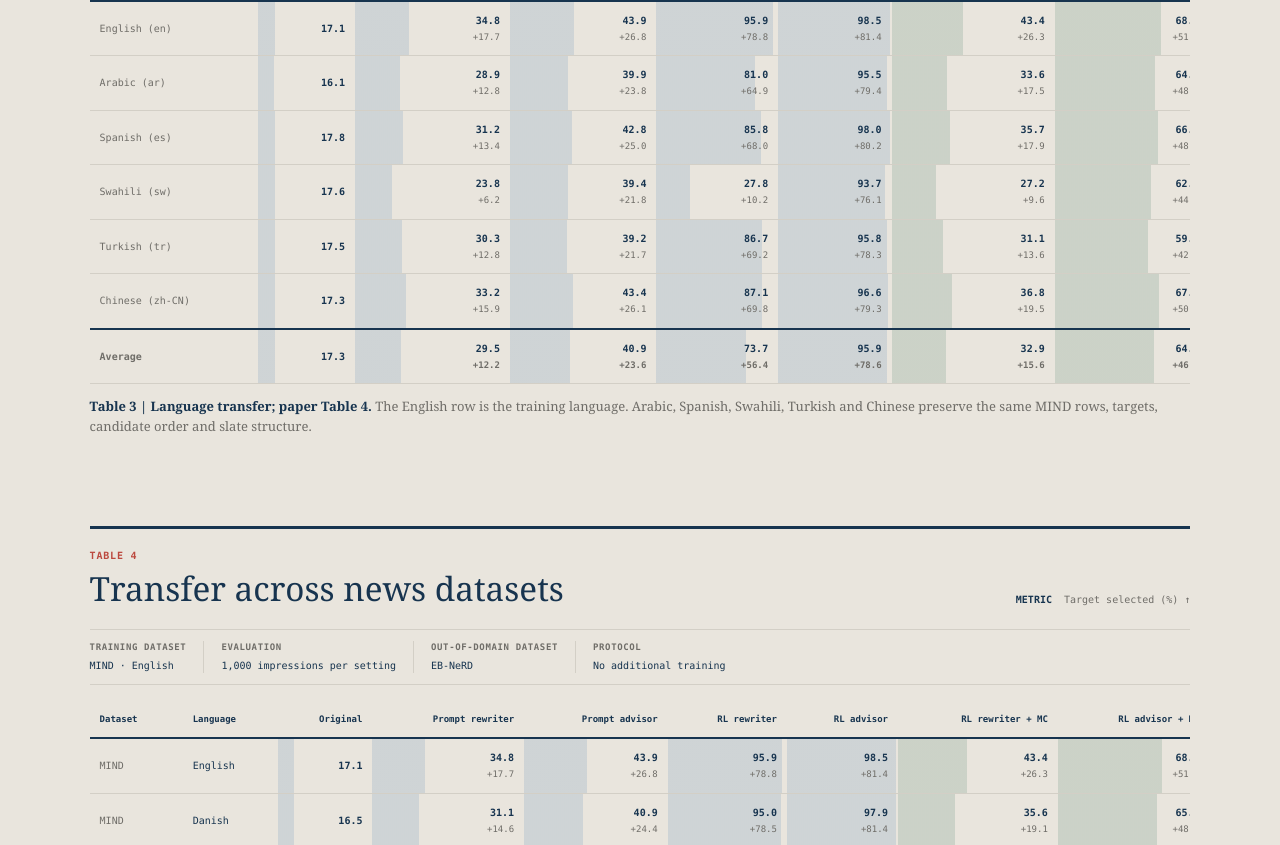
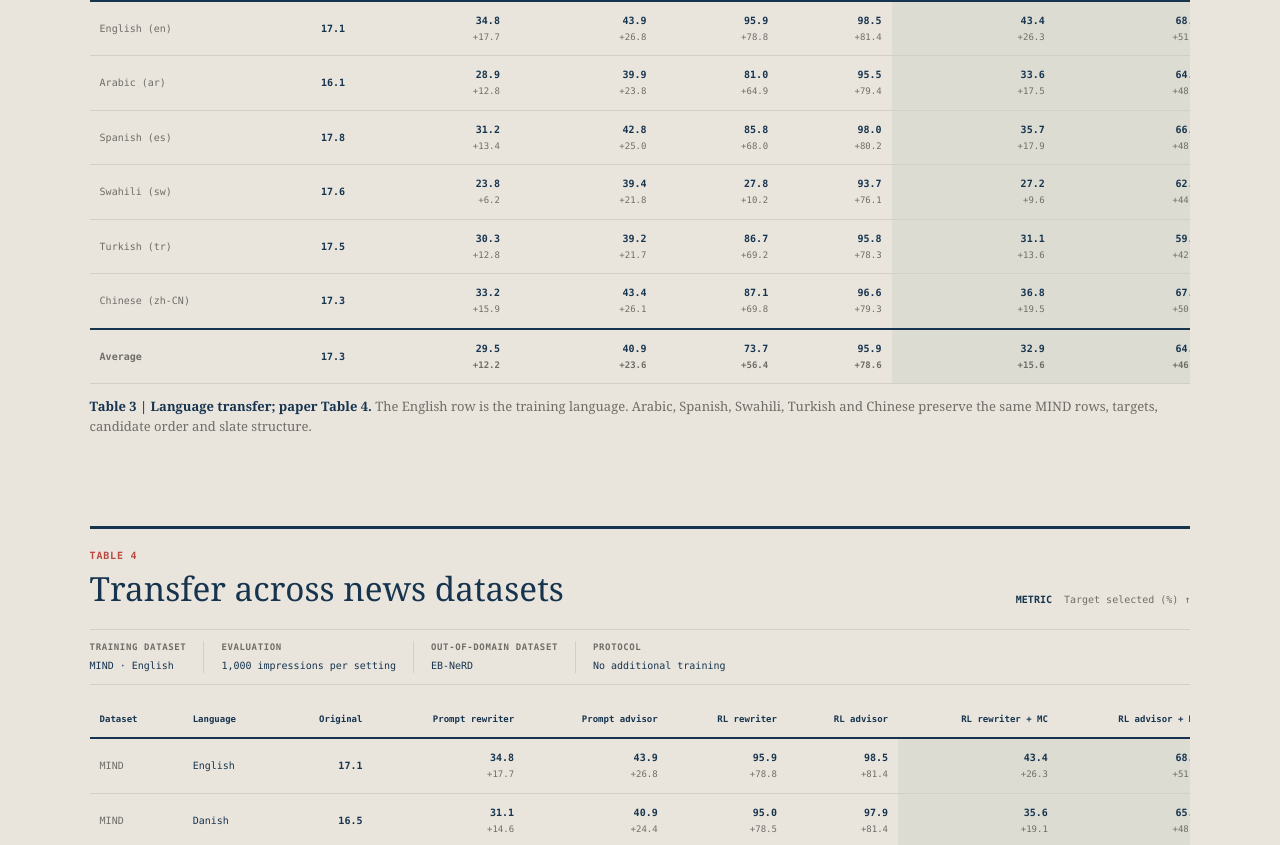
Before and after one commit to Agentbait/agentbait.github.io, a Next.js app: page / in a window 1280 px wide. Shown: the part 6375-7220 px from the top of the page. Built offline with nearby package versions, Linux system fonts and the light colour scheme.

Commit message:
Keep transfer tables numeric

```diff
--- a/app/globals.css
+++ b/app/globals.css
@@ -609,7 +609,8 @@ table { width: 100%; border-collapse: collapse; font-family: var(--mono); font-v
 .results-table tbody td:nth-child(2) { min-width: 130px; text-align: left; }
 .results-table tbody td:nth-child(n+3), .matrix-table td { background: linear-gradient(90deg, rgba(37,99,166,.13) var(--score), transparent var(--score)); }
 .score-bar-cell { --bar-fill: rgba(37,99,166,.13); background: linear-gradient(90deg, var(--bar-fill) var(--score), transparent var(--score)); }
-.score-bar-support, .support-table .constrained-row .score-bar-cell, .transfer-table .score-bar-cell:nth-last-child(-n+2), .academic-table .constrained-row .score-bar-cell { --bar-fill: rgba(54,113,90,.16); }
+.score-bar-support, .support-table .constrained-row .score-bar-cell, .academic-table .constrained-row .score-bar-cell { --bar-fill: rgba(54,113,90,.16); }
+.transfer-table td:nth-last-child(-n+2) { background: rgba(54,113,90,.07); }
 .results-table td span, .matrix-table td span { font-weight: 600; }
 .results-table td small, .matrix-table td small { display: block; margin-top: 3px; color: var(--muted); font-size: 9px; }
 .results-table .constrained-row { border-top: 1px dashed var(--green); }
--- a/app/page.tsx
+++ b/app/page.tsx
@@ -597,14 +597,14 @@ export default function Home() {
           <figure className="evidence-figure robustness-figure" aria-labelledby="language-caption">
             <div className="figure-heading"><div><p className="figure-number">Table 3</p><h3>Cross-lingual transfer on fixed MIND slates</h3></div><p className="metric-definition"><b>Metric</b> Target selected (%) ↑</p></div>
             <MetaLine items={[{label:"Training",value:"English MIND only"},{label:"Sample",value:"1,000 aligned impressions per language"},{label:"Advisor",value:"Qwen3.5-9B"},{label:"Rewriter / chooser",value:"GPT-5-mini"}]} />
-            <div className="table-scroll"><table className="transfer-table language-table"><thead><tr><th>Language</th><th>Original</th><th>Prompt rewriter</th><th>Prompt advisor</th><th>RL rewriter</th><th>RL advisor</th><th>RL rewriter + MC</th><th>RL advisor + MC</th></tr></thead><tbody>{languageResults.map(row=><tr key={row.label} className={row.label==="Average"?"summary-row":""}><th>{row.label}</th>{row.values.map((value,index)=><td className="score-bar-cell" key={index} style={{"--score":`${value}%`} as React.CSSProperties}><b>{value.toFixed(1)}</b>{index>0&&<small>+{(value-row.values[0]).toFixed(1)}</small>}</td>)}</tr>)}</tbody></table></div>
+            <div className="table-scroll"><table className="transfer-table language-table"><thead><tr><th>Language</th><th>Original</th><th>Prompt rewriter</th><th>Prompt advisor</th><th>RL rewriter</th><th>RL advisor</th><th>RL rewriter + MC</th><th>RL advisor + MC</th></tr></thead><tbody>{languageResults.map(row=><tr key={row.label} className={row.label==="Average"?"summary-row":""}><th>{row.label}</th>{row.values.map((value,index)=><td key={index}><b>{value.toFixed(1)}</b>{index>0&&<small>+{(value-row.values[0]).toFixed(1)}</small>}</td>)}</tr>)}</tbody></table></div>
             <figcaption id="language-caption"><b>Table 3 | Language transfer; paper Table 4.</b> The English row is the training language. Arabic, Spanish, Swahili, Turkish and Chinese preserve the same MIND rows, targets, candidate order and slate structure.</figcaption>
           </figure>
 
           <figure className="evidence-figure robustness-figure" aria-labelledby="dataset-caption">
             <div className="figure-heading"><div><p className="figure-number">Table 4</p><h3>Transfer across news datasets</h3></div><p className="metric-definition"><b>Metric</b> Target selected (%) ↑</p></div>
             <MetaLine items={[{label:"Training dataset",value:"MIND · English"},{label:"Evaluation",value:"1,000 impressions per setting"},{label:"Out-of-domain dataset",value:"EB-NeRD"},{label:"Protocol",value:"No additional training"}]} />
-            <div className="table-scroll"><table className="transfer-table dataset-table"><thead><tr><th>Dataset</th><th>Language</th><th>Original</th><th>Prompt rewriter</th><th>Prompt advisor</th><th>RL rewriter</th><th>RL advisor</th><th>RL rewriter + MC</th><th>RL advisor + MC</th></tr></thead><tbody>{datasetResults.map(row=><tr key={`${row.dataset}-${row.language}`}><th>{row.dataset}</th><td>{row.language}</td>{row.values.map((value,index)=><td className="score-bar-cell" key={index} style={{"--score":`${value}%`} as React.CSSProperties}><b>{value.toFixed(1)}</b>{index>0&&<small>+{(value-row.values[0]).toFixed(1)}</small>}</td>)}</tr>)}</tbody></table></div>
+            <div className="table-scroll"><table className="transfer-table dataset-table"><thead><tr><th>Dataset</th><th>Language</th><th>Original</th><th>Prompt rewriter</th><th>Prompt advisor</th><th>RL rewriter</th><th>RL advisor</th><th>RL rewriter + MC</th><th>RL advisor + MC</th></tr></thead><tbody>{datasetResults.map(row=><tr key={`${row.dataset}-${row.language}`}><th>{row.dataset}</th><td>{row.language}</td>{row.values.map((value,index)=><td key={index}><b>{value.toFixed(1)}</b>{index>0&&<small>+{(value-row.values[0]).toFixed(1)}</small>}</td>)}</tr>)}</tbody></table></div>
             <figcaption id="dataset-caption"><b>Table 4 | News-dataset transfer; paper Table 5.</b> MIND-Danish changes display language. EB-NeRD is a distinct Danish news dataset; the English version translates the same EB-NeRD slates.</figcaption>
           </figure>
 
```
Also changed, not shown: 1 other file (tests, documents, lock files or other folders).
